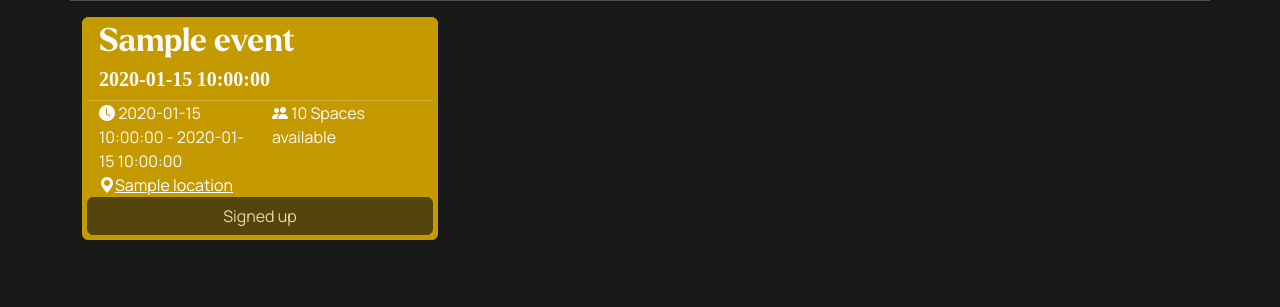
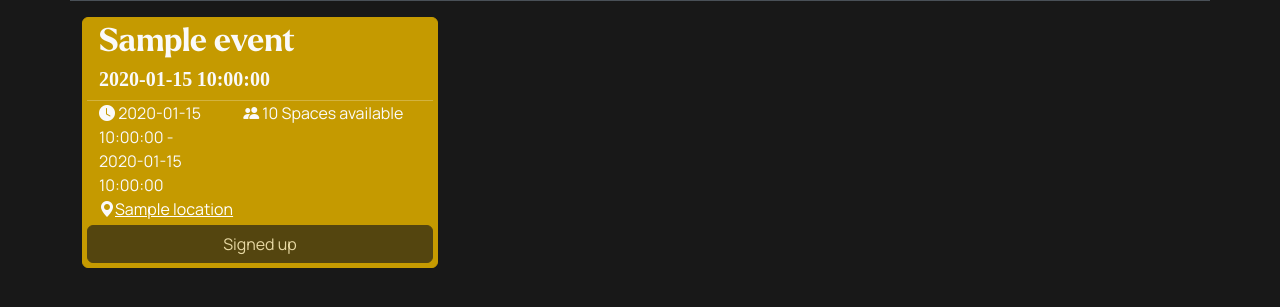
Before and after one commit to tom23collins/uob-bjj-webapp, a Flask app: template templates/index.html in a window 1280 px wide. Shown: the part 138-445 px from the top of the page. Run offline with Flask 3, Linux system fonts and the light colour scheme; the template is opened without the code that fills it: most values are stand-ins (such as "Sample title", 1, 10 or a date in 2020).

Commit message:
Made changes to dashboard

```diff
--- a/app.py
+++ b/app.py
@@ -74,8 +74,8 @@ def index():
             'event_id': session[0],
             'event_name': session[1],
             'date': format_date(session[2]),
-            'start_time': session[3],
-            'end_time': session[4],
+            'start_time': datetime.strptime(str(session[3]), "%H:%M:%S").strftime("%H:%M"),
+            'end_time': datetime.strptime(str(session[4]), "%H:%M:%S").strftime("%H:%M"),
             'category': session[5],
             'capacity': session[6] - registration_count[0][0],
             'location': session[7],
--- a/templates/index.html
+++ b/templates/index.html
@@ -13,12 +13,14 @@
         <h2>{{ row['event_name'] }}</h2>
         <h5>{{ row['date'] }}</h5>
         <hr class="m-0">
-        <div class="col-6">
+        <div class="col-5">
           <i class="bi bi-clock-fill"></i> {{ row['start_time'] }} - {{ row['end_time'] }}<br>
+        </div>
+        <div class="col-7">
+          <i class="bi bi-people-fill"></i> {{ row['capacity'] }} Spaces available
+        </div>
+        <div class="col-12 mb-1">
           <i class="bi bi-geo-alt-fill"></i><a href="{{ row['location_link'] }}" class="text-white" target="_blank">{{ row['location'] }}</a>
-        </div>
-        <div class="col-6">
-          <i class="bi bi-people-fill"></i> {{ row['capacity'] }} Spaces available
         </div>
         <input type="hidden" name="event_id" id="event_id" value="{{ row['event_id'] }}">
         <button type="submit" class="btn btn-success" disabled>Signed up</button>
@@ -31,12 +33,14 @@
         <h2>{{ row['event_name'] }}</h2>
         <h5>{{ row['date'] }}</h5>
         <hr class="m-0">
-        <div class="col-6">
+        <div class="col-5">
           <i class="bi bi-clock-fill"></i> {{ row['start_time'] }} - {{ row['end_time'] }}<br>
+        </div>
+        <div class="col-7">
+          <i class="bi bi-people-fill"></i> {{ row['capacity'] }} Spaces available
+        </div>
+        <div class="col-12 mb-1">
           <i class="bi bi-geo-alt-fill"></i><a href="{{ row['location_link'] }}" class="text-white" target="_blank">{{ row['location'] }}</a>
-        </div>
-        <div class="col-6">
-          <i class="bi bi-people-fill"></i> {{ row['capacity'] }} Spaces available
         </div>
         <input type="hidden" name="event_id" id="event_id" value="{{ row['event_id'] }}">
         {% if row['capacity'] == 0 %}
```
